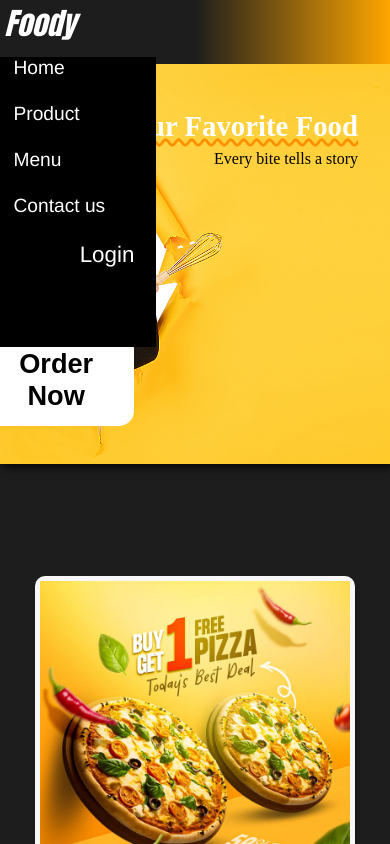
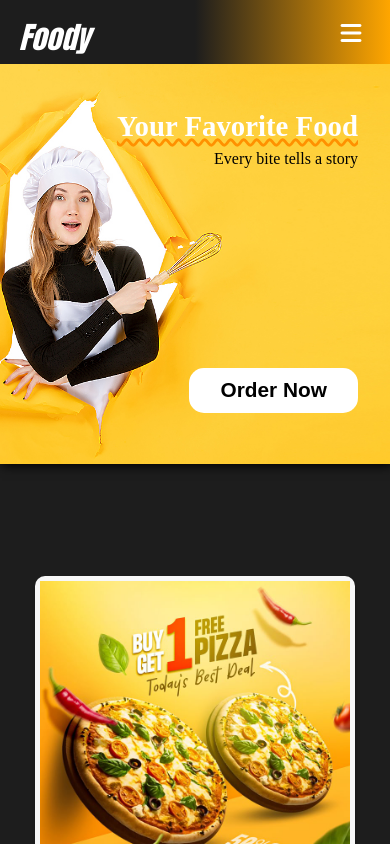
Before and after one commit to sohailkhan101/Foody-Website, a plain HTML site: page index.html in a window 390 px wide. Shown: the top 844 px of the page. Drawn offline with Linux system fonts and the light colour scheme.

Commit message:
responsive fixed

```diff
--- a/index.html
+++ b/index.html
@@ -6,6 +6,7 @@
     <meta http-equiv="X-UA-Compatible" content="IE=edge">
     <meta name="viewport" content="width=device-width, initial-scale=1.0">
     <link rel="stylesheet" href="/style.css">
+    <link rel="stylesheet" href="https://cdnjs.cloudflare.com/ajax/libs/font-awesome/7.0.1/css/all.min.css" integrity="sha512-2SwdPD6INVrV/lHTZbO2nodKhrnDdJK9/kg2XD1r9uGqPo1cUbujc+IYdlYdEErWNu69gVcYgdxlmVmzTWnetw==" crossorigin="anonymous" referrerpolicy="no-referrer" />
     <title>Foody Website</title>
 
 </head>
@@ -17,12 +18,17 @@
             <div class="logo">
                 <a href="/index.html">Foody</a>
             </div>
+            <input type="checkbox" id="menu-bar">
+            <label for="menu-bar" class="menu-btn">
+                <i class="fa-solid fa-bars"></i>
+            </label>
+
             <ul class="nav-links">
                 <li><a href="/index.html">Home</a> </li>
                 <li><a href="#">Product</a> </li>
                 <li><a href="#">Menu</a> </li>
                 <li><a href="#">Contact us</a> </li>
-                <li><a href="#login-popup" class="login-link">Login</a> </li>
+                <li><a href="#login-popup">Login</a> </li>
 
 
             </ul>
--- a/style.css
+++ b/style.css
@@ -15,24 +15,26 @@
 
 
 body {
-    background-image: linear-gradient(rgb(29, 29, 29) 50%, rgb(255, 166, 0) 100% );
+    background-image: linear-gradient(rgb(29, 29, 29) 50%, rgb(255, 166, 0) 100%);
 
 
 }
 
-header {
+header {}
+
+.navbar {
     width: 100vw;
     position: sticky;
     top: 0px;
     z-index: 999;
-}
-
-.navbar {
-    width: 100%;
     /* background-color: var(--secondaryColor); */
-    background-image: linear-gradient(to right, rgb(29, 29, 29) 50%, rgb(255, 166, 0) 100% );
+    background-image: linear-gradient(to right, rgb(29, 29, 29) 50%, rgb(255, 166, 0) 100%);
     height: 4rem;
     display: flex;
+    justify-content: space-between;
+    align-items: center;
+    padding: 0.9rem;
+
 
 }
 
@@ -67,9 +69,10 @@ header {
 
 }
 
+
+
 .nav-links {
     display: flex;
-    justify-content: space-between;
     gap: 3.5rem;
     align-items: center;
     margin-right: 7rem;
@@ -89,31 +92,21 @@ header {
     transition: all 0.2s ease-in;
 }
 
-
-
-ul li .login-link {
-    font-size: 1.4rem;
-
-
-}
-
 .nav-links li a:hover {
     background-color: #ff9100;
 
 }
 
-ul li .login-link {
-    margin-left: 4rem;
+#menu-bar {
+    display: none;
 }
 
+.menu-btn {
+    display: none;
+}
 
 .hero-section {
     box-shadow: 2px 2px 10px black;
-
-
-
-
-
 
 }
 
@@ -170,7 +163,7 @@ ul li .login-link {
 }
 
 .hero-btn:active {
-    box-shadow: 0 4px #000000;
+    box-shadow: 0 2px #000000;
     transform: scale(0.95);
 }
 
@@ -279,32 +272,58 @@ ul li .login-link {
 
 }
 
-@media only screen and (max-width:480px) {
+@media (max-width:768px) {
     .navbar {
         flex-direction: column;
 
 
+
     }
 
+
+
     .logo {
-        flex-direction: column;
         margin-left: 0rem;
         justify-content: center;
         font-size: 1.9rem;
     }
 
+    .menu-btn {
+        display: block;
+        color: #fff;
+        font-size: 1.5rem;
+        cursor: pointer;
+        z-index: 100;
+        position: absolute;
+        top: 1.3rem;
+        right: 1.5rem;
+
+    }
+    #menu-bar:checked ~ ul {
+        left: 0;
+    }
+
+    .nav-links {
+        background-color: var(--secondaryColor);
+        width: 100%;
+        height: 45vh;
+        position: fixed;
+        display: inline-block;
+        top: 4rem;
+        left: -100%;
+        text-align: center;
+        transition: all 0.6s ease;
+
+    }
+    nav ul li {
+        margin: 1.5rem 0;
 
 
-    .nav-links {
-        flex-direction: column;
-        align-items: flex-start;
-        margin-top: 0.7rem;
-        background-color: var(--secondaryColor);
-        gap: 1.5rem;
-        padding-bottom: 5rem;
-        width: 40%;
+    }
+    nav ul li a {
+        font-size: 1rem;
+    }
 
-    }
 
     .hero-image {
         width: 100%;
@@ -331,7 +350,57 @@ ul li .login-link {
         top: 5.4rem;
         right: 2rem;
     }
+
+    .hero-btn {
+        display: inline-block;
+        padding: 0.5em 1.5em;
+        position: absolute;
+        top: 18rem;
+        right: 2rem;
+        background-color: var(--bigbtncolorbg);
+        border: none;
+        color: rgb(0, 0, 0);
+        font-size: 1.3rem;
+        font-weight: 600;
+        border-radius: 15px;
+        margin: 1rem auto;
+        transition: all 0.2s ease-in;
+        cursor: pointer;
+    }
+    footer {
+        width: 100%;
+
+    }
+    .footer-container {
+        width: 100% !important;
+        height: auto !important;
+        display: flex !important;
+        flex-direction: column !important;
+        justify-content: center !important;
+        align-items: center !important;
+        gap: 1rem;
+
+
+        padding: 2rem 1.4rem;
+    }
+    .footer-logo {
+       width: 100%;
+       text-align: center;
+       margin: 0;
+       padding: 0;
+
+
+
+    }
+    .footer-container p {
+        margin: 0 0 1rem 0;
+        text-align: center;
+        font-size: 0.8rem;
+
+
+    }
 }
+
 
 /*
 ===============================
@@ -443,6 +512,7 @@ ul li .login-link {
     font-size: 0.9rem;
 
 }
+
 .input-box:focus {
     outline: 1px solid var(--primaryColor);
 }
```
Also changed, not shown: testing.css (+14 -0 lines), testing.html (+11 -3 lines).
